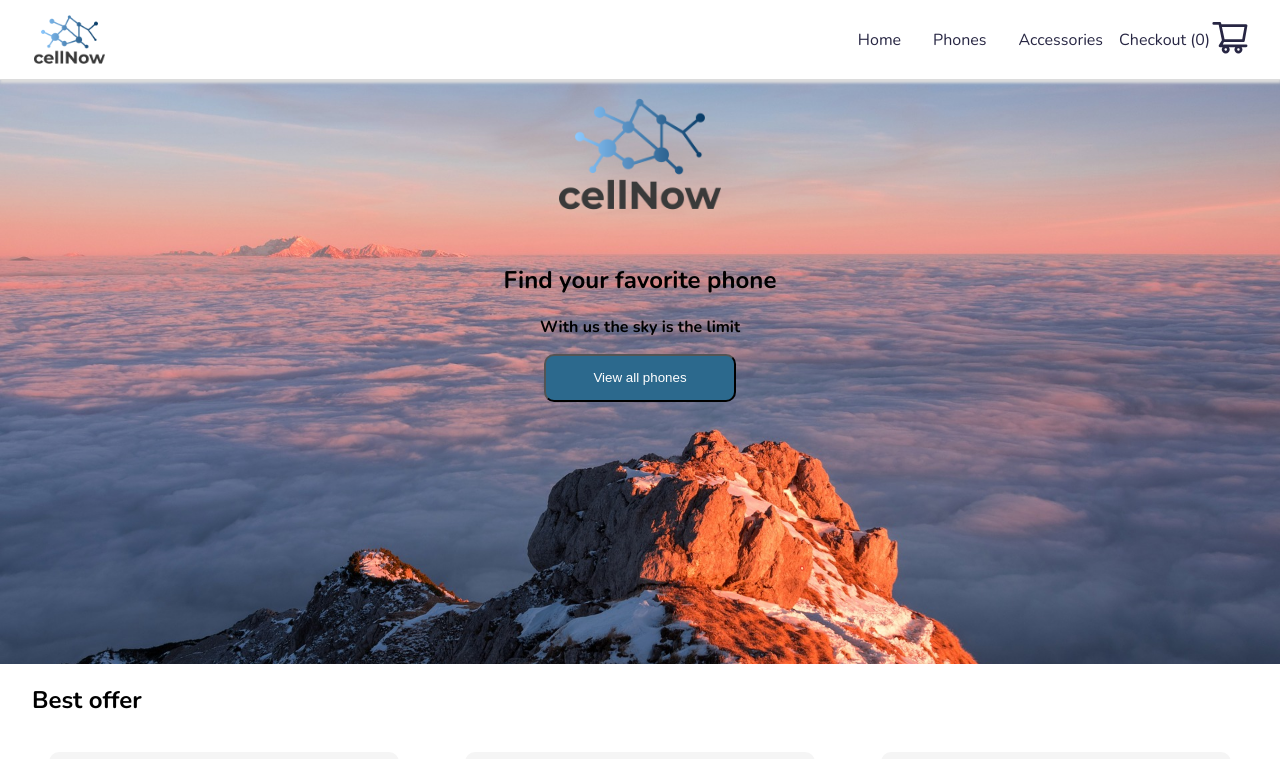
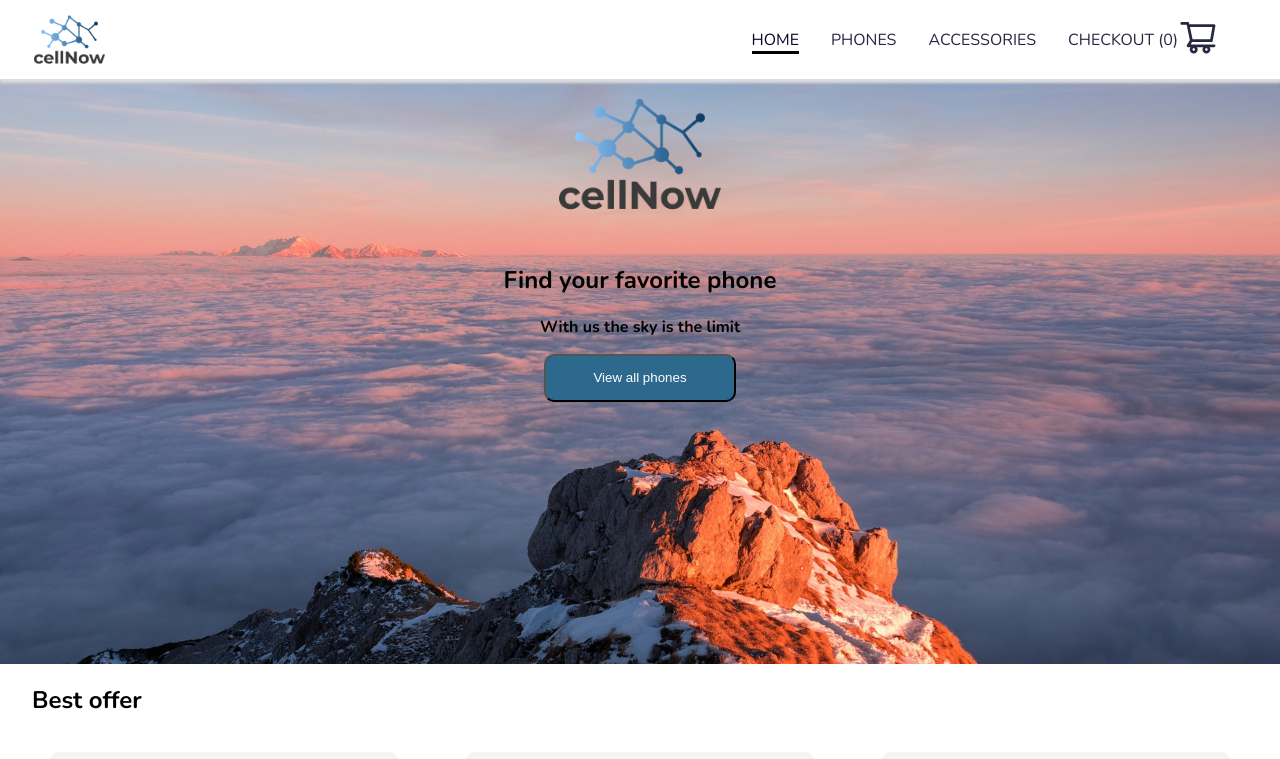
Before and after one commit to Danijela2019/Cell-now-shopping, a React (Create React App) app: page / in a window 1280 px wide. Shown: the top 759 px of the page. Built offline with nearby package versions, Linux system fonts and the light colour scheme.

Commit message:
created responsive navbar

```diff
--- a/src/components/navigation/Logo.tsx
+++ b/src/components/Logo.tsx
@@ -1,7 +1,7 @@
 /** @jsxImportSource @emotion/react */
 import React from 'react';
 
-import logo from '../../assets/cellNowLogo.png'
+import logo from '../assets/cellNowLogo.png'
 
 
 const  Logo = () => {
--- a/src/components/navigation/NavBar.tsx
+++ b/src/components/navigation/NavBar.tsx
@@ -1,48 +1,63 @@
 /** @jsxImportSource @emotion/react */
-import React, { useContext } from 'react';
-import { AiOutlineShoppingCart } from "react-icons/ai";
+import React, { useContext, useState } from 'react';
+import { AiOutlineShoppingCart, AiOutlineMenu } from "react-icons/ai";
 import {NavLink} from 'react-router-dom'
 
-import Logo from './Logo'
+import Logo from '../Logo'
 import Icon from '../Icon';
 import { CartContext } from '../../contexts/CartContext';
-import { NavbarContainer, NavListWrapper} from './NavbarComponents';
+import { NavbarContainer,NavbarWrapper,NavbarLogo, NavbarToggle, Link} from './NavbarComponents';
+import './navbar.css'
 
 
-const  NavItems = () => {
-
-    const {itemCount}:any= useContext(CartContext);
-
+const  NavItems = ({sidebar,closeMobileMenu}:any) => {
+   const {itemCount}:any= useContext(CartContext);
     return (
-        <NavListWrapper>
-            <li css={{margin:'0 1rem'}}>
+        <ul className={sidebar ? "navbar_links open" : 'navbar_links'}>
+            <Link onClick={closeMobileMenu}>
                 <NavLink css={{textDecoration:'none', color:'#272643'}} exact to='/'>Home</NavLink>
-            </li>
-            <li css={{margin:'0 1rem'}}>
+            </Link>
+            <Link onClick={closeMobileMenu}>
                 <NavLink css={{textDecoration:'none', color:'#272643'}} to ='/phones'> Phones </NavLink>
-            </li>
-            <li css={{margin:'0 1rem'}}>
+            </Link>
+            <Link onClick={closeMobileMenu}>
                 <NavLink css={{textDecoration:'none', color:'#272643'}} to ='/accessories'> Accessories </NavLink>
-            </li>
-            <li css={{display:'flex',alignItems:'center'}}>
+            </Link>
+            <Link css={{display:'flex',alignItems:'center'}}  onClick={closeMobileMenu}>
             <NavLink  css={{textDecoration:'none', color:'#272643'}}to='/checkout'> Checkout ({itemCount})</NavLink>
             <Icon color='#272643' size='40px'>
                 <AiOutlineShoppingCart />
             </Icon>
-            </li>
-        </NavListWrapper>
+            </Link>
+        </ul>
     )
 }
 
 const  Navbar = () => {
+    const [sidebar, setSidebar] = useState(false);
+    const handleClick = () => setSidebar(!sidebar);
+    const closeMobileMenu = () => setSidebar(false);
+
+
     return (
        <NavbarContainer>
-           <div css={{height: '100%'}}>
-            <Logo/>
-           </div>
-            <NavItems />
+            < NavbarWrapper>
+                <NavbarLogo>
+                    <Logo/>
+                </NavbarLogo>
+                <NavbarToggle onClick={handleClick}>
+                    <Icon size='40px'color='black'>
+                        <AiOutlineMenu />
+                    </Icon>
+                </NavbarToggle>
+            </ NavbarWrapper>
+            <NavItems sidebar={sidebar} closeMobileMenu={closeMobileMenu} />
         </NavbarContainer>
     )
 }
 
 export default Navbar;
+
+/*   <div className='navbar_logo' css={{height: '100%'}}>
+                    <Logo/>
+                </div> */
--- a/src/components/navigation/NavbarComponents.tsx
+++ b/src/components/navigation/NavbarComponents.tsx
@@ -16,10 +16,71 @@ export const NavbarContainer = styled('nav')`
   color: #272643;
   border-bottom: 1px solid #DCDCDC;
   box-shadow: .5px 2.5px 2.5px .5px #DCDCDC;
+  @media (max-width: 767px) {
+    flex-direction: column;
+    height:auto;
+    padding: 0.5rem;
+  }`;
+
+export const NavbarWrapper = styled('div')`
+  display: flex;
+  justify-content: space-around;
+  align-items: center;
+  @media (max-width: 767px) {
+    flex-direction: row;
+    justify-content: space-between;
+    padding: 0 0.5rem;
+  }
+  `
+export const NavbarLogo = styled('div')`
+display: block;
+height: 100%;
+@media (max-width: 767px) {
+  display: none;
+}`
+export const NavbarToggle = styled('div')`
+display: none;
+@media (max-width: 767px) {
+  display: flex;
+}`
+
+export const Link = styled('li')`
+margin:0 1rem;
+@media (max-width: 767px) {
+  margin: 1rem 0;
+}`
+
+
+
+
+
+/*export const NavListWrapper = styled('ul')`
+display: flex;
+align-self :flex-end;
+list-style-type: none;
+align-items: center;
+@media (max-width: 767px) {
+  display: none;
+}
+`*/
+export const NavListWrapper = styled('ul')`
+display: flex;
+align-self :flex-end;
+list-style-type: none;
+align-items: center;
+justify-content: flex-start;
+@media (max-width: 767px) {
+  display: none;
+
+}
 `
-export const NavListWrapper = styled('ul')`
-display:flex;
-align-self :flex-end;
-list-style-type:none;
-align-items: center;
+
+export const Open = styled(NavListWrapper)`
+display: flex;
+justify-content: flex-start;
 `
+
+/*.navbar_links {
+  display: none;
+  flex-direction: column;
+} */
--- /dev/null
+++ b/src/components/navigation/navbar.css
@@ -0,0 +1,28 @@
+.navbar_links {
+  display: flex;
+  align-items: center;
+  justify-content: space-between;
+  list-style-type: none;
+  text-transform: uppercase;
+  transition: 0.2s;
+  padding: 1rem;
+}
+
+.navbar_links a:hover,
+.navbar_links .active {
+  color: rgb(11, 3, 44);
+  border-bottom: 3px solid black;
+}
+
+.navbar_links.open {
+  display: flex;
+  justify-content: flex-start;
+  background-color: white;
+}
+
+@media only screen and (max-width: 767px) {
+  .navbar_links {
+    display: none;
+    flex-direction: column;
+  }
+}
--- a/src/pages/home/Cover.jsx
+++ b/src/pages/home/Cover.jsx
@@ -2,7 +2,7 @@
 import {useHistory} from 'react-router-dom'
 
 import Button from '../../components/Button'
-import Logo from '../../components/navigation/Logo'
+import Logo from '../../components/Logo'
 import {Background, LogoWrapper, CoverHeader, CoverParagraph} from './HomeComponents'
 
 
```
Also changed, not shown: src/components/navigation/NavItems.tsx (added, +38 -0 lines), 1 other file (tests, documents, lock files or other folders).
